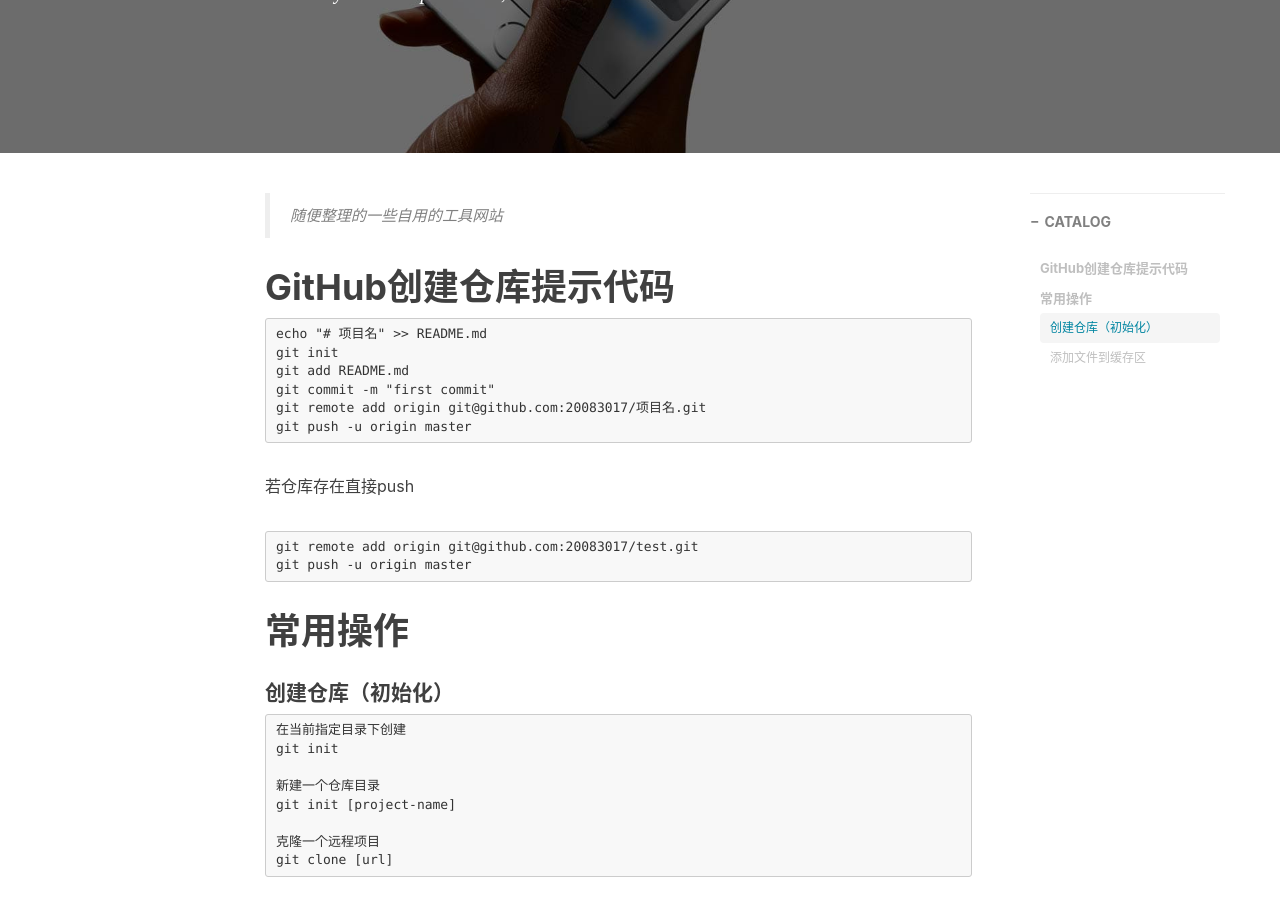
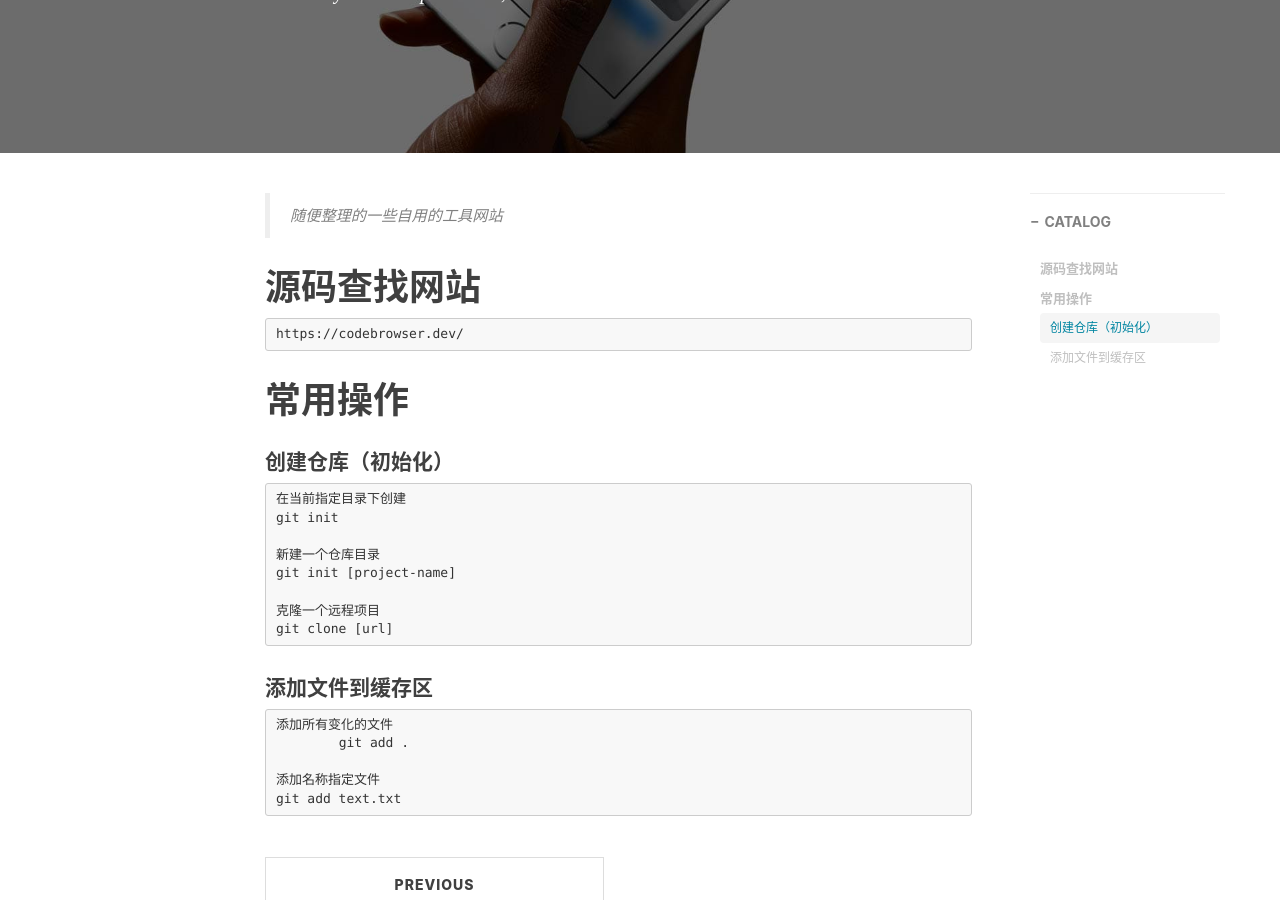
Before and after one commit to 20083017/20083017.github.io, a Jekyll site: the page built from _posts/2022-09-07-常用网站.md, in a window 1280 px wide and 900 px high, scrolled down 370 px. Built offline with Jekyll 4.4.1, drawn with Linux system fonts in a browser that asks for light colours; nearby versions of some CDN libraries; comment, search, counter and statistics services are not loaded.

Commit message:
Update 2022-09-07-常用网站.md

```diff
--- a/_posts/2022-09-07-常用网站.md
+++ b/_posts/2022-09-07-常用网站.md
@@ -13,19 +13,9 @@
 >随便整理的一些自用的工具网站
 
 
-# GitHub创建仓库提示代码
+# 源码查找网站
 
-	echo "# 项目名" >> README.md
-	git init
-	git add README.md
-	git commit -m "first commit"
-	git remote add origin git@github.com:20083017/项目名.git
-	git push -u origin master
-
-若仓库存在直接push
-
-	git remote add origin git@github.com:20083017/test.git
-	git push -u origin master
+	https://codebrowser.dev/
 
 
 # 常用操作
```
